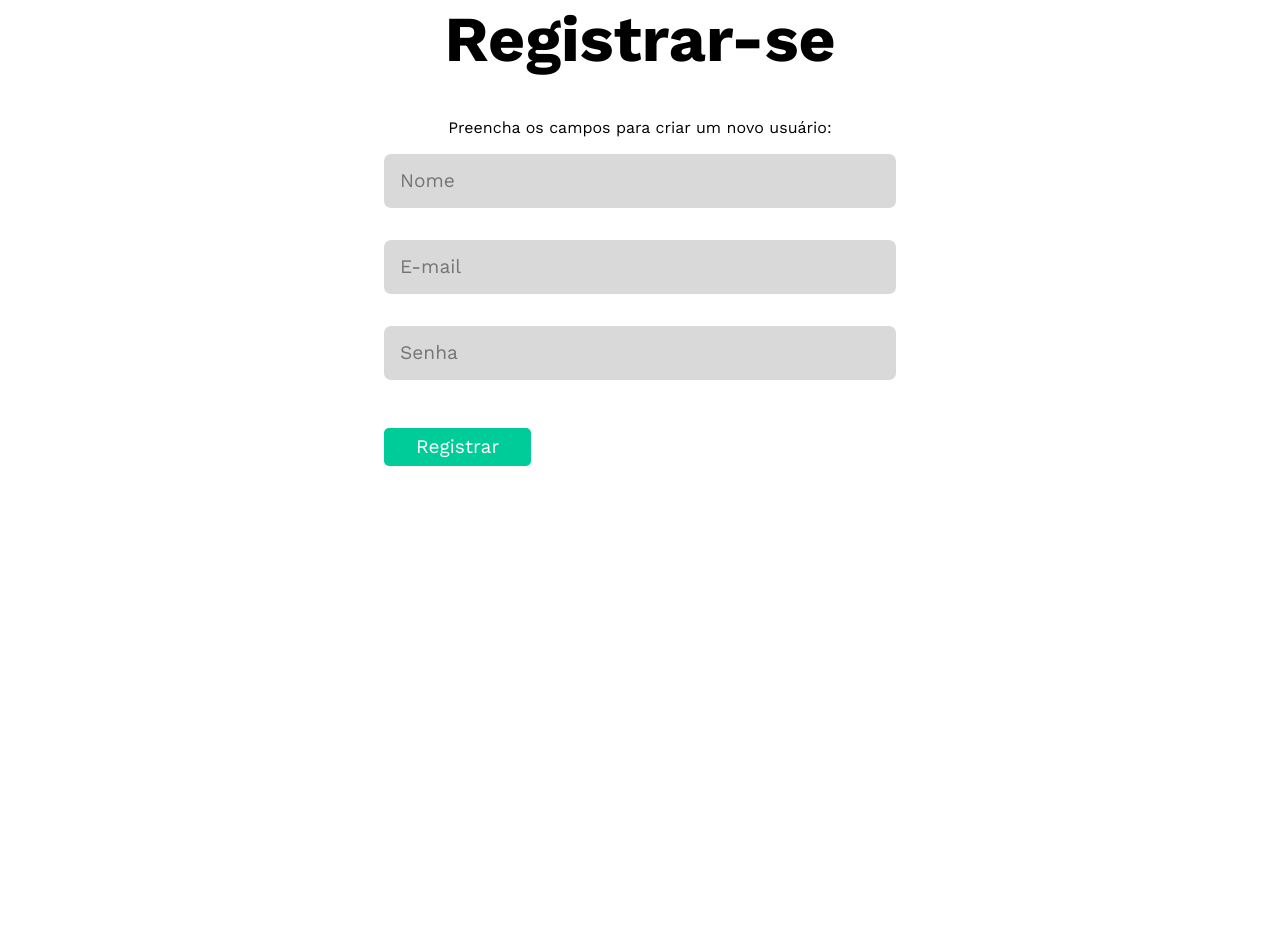
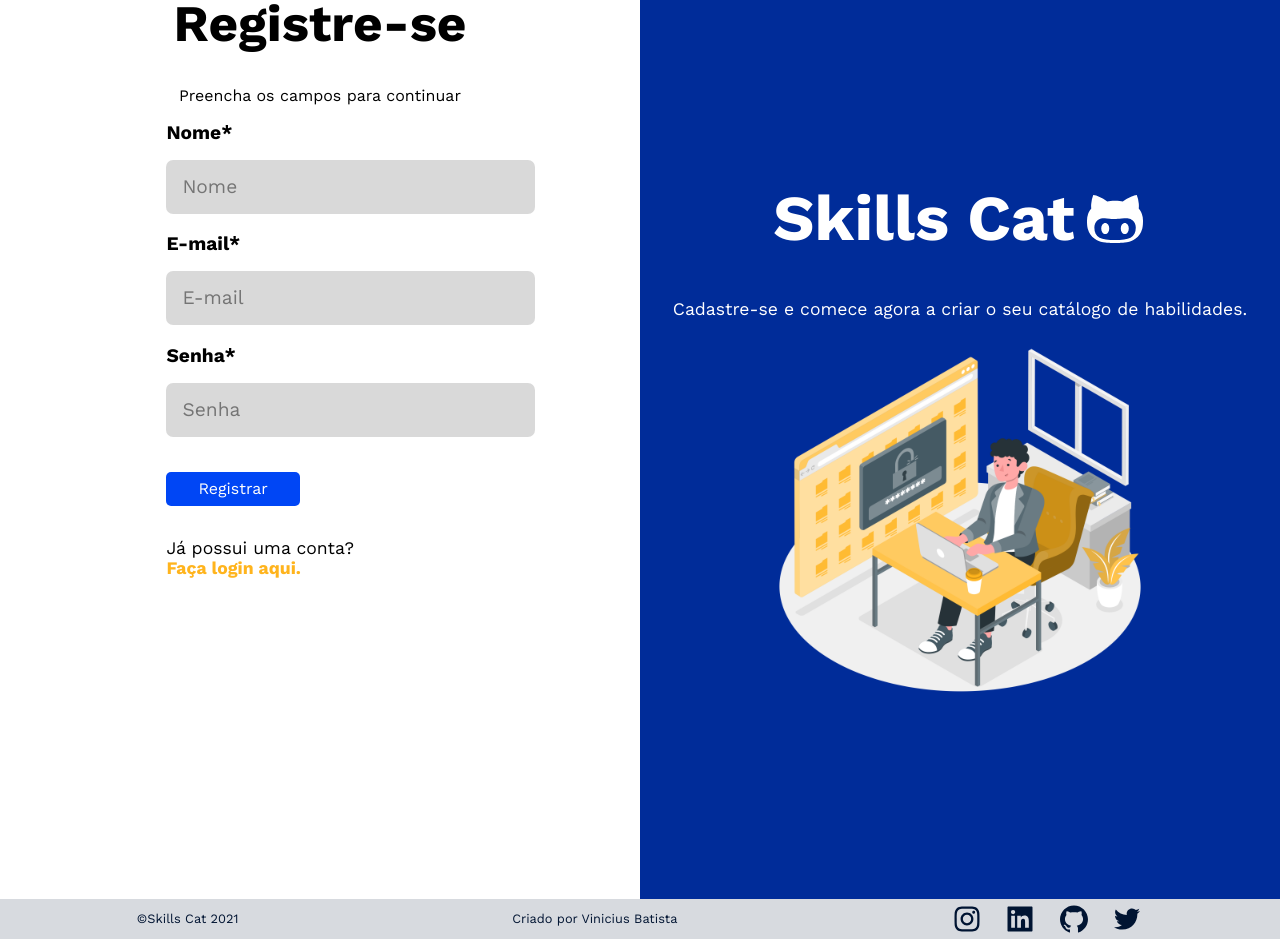
Before and after one commit to vinibatista905/Catalogo-de-Habilidades-Web, a React (Create React App) app in the folder client/: page /register in a window 1280 px wide. Shown: the part 40-979 px from the top of the page. Before the commit the page ends 800 px from the top, so only its background shows below. Built offline with nearby package versions, Linux system fonts and the light colour scheme.

Commit message:
Register e Login prontos

```diff
--- /dev/null
+++ b/client/src/components/footer/Footer.css
@@ -0,0 +1,63 @@
+.Footer{
+    display: flex;
+    justify-content: space-around;
+    align-items: center;
+    flex-direction: row;
+    background: #D7DADF;
+    width: 100%;
+    height: 5vh;
+    margin-top: auto;
+}
+
+.Icons-wrap{
+    display: flex;
+    justify-content: space-between;
+    align-items: center;
+    width: 15vw;
+}
+
+.Footer-Icon{
+    display: flex;
+    justify-content: center;
+    align-items: center;
+    text-decoration: none;
+    color: #001432;
+    font-size: 2rem;
+}
+
+.Footer-Icon:hover{
+    color: #0046F5;
+    transition: all .2s linear;
+}
+
+.Info{
+    color: #001432;
+}
+
+@media only screen and (max-width: 720px) {
+    .Footer{
+        display: flex;
+        justify-content: center;
+        align-items: center;
+        flex-direction: column;
+        height: 12vh;
+
+        padding: 4rem 0;
+    }
+
+    .Icons-wrap{
+        display: flex;
+        justify-content: center;
+        align-items: center;
+        width: 20vw;
+    }
+
+    .Info{
+        margin-bottom: 0.8rem;
+    }
+
+    .Footer-Icon{
+        margin-left: 0.6rem;
+        margin-right: 0.6rem;
+    }
+}
--- /dev/null
+++ b/client/src/components/footer/Footer.js
@@ -0,0 +1,55 @@
+import React from "react";
+import {
+  AiOutlineInstagram,
+  AiFillLinkedin,
+  AiFillGithub,
+  AiOutlineTwitter,
+} from "react-icons/ai";
+import "./Footer.css";
+
+const Footer = () => {
+  return (
+    <div className="Footer">
+
+      <div className="Info">
+        <small>©Skills Cat 2021</small>
+        </div>
+        <div className="Info">
+        <small>Criado por Vinicius Batista</small>
+      </div>
+
+      <div className="Icons-wrap">
+        <a
+          className="Footer-Icon"
+          href="https://www.instagram.com/vinaobatista/"
+          target="_blank"
+        >
+          <AiOutlineInstagram />
+        </a>
+        <a
+          className="Footer-Icon"
+          href="https://www.linkedin.com/in/vinicius-batista-0120016a/"
+          target="_blank"
+        >
+          <AiFillLinkedin />
+        </a>
+        <a
+          className="Footer-Icon"
+          href="https://github.com/vinibatista905"
+          target="_blank"
+        >
+          <AiFillGithub />
+        </a>
+        <a
+          className="Footer-Icon"
+          href="https://twitter.com/v1n1san"
+          target="_blank"
+        >
+          <AiOutlineTwitter />
+        </a>
+      </div>
+    </div>
+  );
+};
+
+export default Footer;
--- a/client/src/pages/login/Login.css
+++ b/client/src/pages/login/Login.css
@@ -1,6 +1,6 @@
 .Container-Login {
   display: grid;
-  height: 100vh;
+  min-height: 100vh;
   grid-template-columns: 1fr 1fr;
 }
 
@@ -115,10 +115,9 @@
 /* RESPONSIVO */
 
 @media only screen and (max-width: 720px) {
-
   .Container-Login {
     display: flex;
-    height: 100vh;
+    min-height: 100vh;
     flex-direction: column;
   }
 
@@ -138,14 +137,11 @@
   }
 
   .Login-Field {
-
     width: 100%;
-
   }
 
   .Form-container-login {
     width: 100%;
     margin-top: 1rem;
   }
-
 }
--- a/client/src/pages/login/Login.js
+++ b/client/src/pages/login/Login.js
@@ -3,9 +3,9 @@ import { ErrorMessage, Formik, Form, Field } from "formik";
 import * as yup from "yup";
 import axios from "axios";
 import { history } from "../../history";
-
+import Logo from "../../components/logo/Logo";
+import Footer from "../../components/footer/Footer";
 import "./Login.css";
-import Logo from "../../components/logo/Logo";
 
 const Login = () => {
   const handleSubmit = (values) => {
@@ -84,7 +84,7 @@ const Login = () => {
                     Ainda não possui uma conta?
                     <br />{" "}
                     <a href="/register" className="Login-span">
-                      Cadastre-se aqui.
+                      Registre-se aqui.
                     </a>
                   </p>
                 </Form>
@@ -93,6 +93,7 @@ const Login = () => {
           </div>
         </div>
       </div>
+      <Footer />
     </>
   );
 };
--- a/client/src/pages/register/Register.css
+++ b/client/src/pages/register/Register.css
@@ -1,23 +1,74 @@
-.container{
-    display: flex;
-    flex-direction: column;
-    width: 100vw;
+.Container-Register {
+    display: grid;
+    min-height: 100vh;
+    grid-template-columns: 1fr 1fr;
   }
 
-.Form-container{
-    width: 40%;
+  .Register-banner {
+    display: flex;
+    justify-content: center;
+    align-items: center;
+    flex-direction: column;
+    background-color: #002c99;
+    width: 100%;
+  }
+
+  .banner-logo {
+    display: flex;
+    justify-content: center;
+    align-items: flex-start;
+  }
+
+  .banner-img {
+    width: 25rem;
+  }
+
+  .banner-desc-register {
+    color: #ffffff;
+    font-size: 1.1rem;
+  }
+
+  .Register-section-title {
+    font-size: 3.2rem;
+  }
+
+  .Register-container {
+    display: flex;
+    justify-content: center;
+    align-items: center;
+    flex-direction: column;
+    width: 100%;
+  }
+
+  .Register-wrap {
+    display: flex;
+    justify-content: center;
+    align-items: center;
+    flex-direction: column;
+    width: 80%;
+    margin-bottom: 20rem;
+  }
+
+  .Form-container-register {
+    width: 60%;
+    margin-top: 1rem;
   }
 
   .Register-Field {
     border: none;
     background: rgba(0, 0, 0, 0.15);
     color: #000;
-    margin: 1rem 0;
+    margin-top: 1rem;
+    margin-bottom: 0;
     font-size: 1.2rem;
     border-radius: 7px;
-    width: 100%;
+    width: 120%;
     padding: 1rem;
-    transition: all .2s linear;
+    transition: all 0.2s linear;
+  }
+
+  .Register-group {
+    margin-bottom: 1.2rem;
   }
 
   .Register-Field:focus {
@@ -25,18 +76,72 @@
     box-shadow: 0 4px 4px rgba(0, 0, 0, 0.5);
   }
 
-.Register-Error{
+  .Register-Error {
     color: #ff8080;
-    font-size: 1rem;
+    margin: 1rem 0;
   }
 
-.Register-btn{
-    background: #00cc99;
+  .Register-btn {
+    background: #0046f5;
     color: #fdfdfd;
-    padding: .5rem 2rem;
+    padding: 0.5rem 2rem;
     border: none;
     border-radius: 5px;
+    margin-top: 1rem;
+    cursor: pointer;
+  }
+
+  .Register-btn:hover {
+    background: #002c99;
+    transition: all 0.2s linear;
+  }
+
+  .form-desc {
+    font-size: 1.2rem;
+    font-weight: 700;
+  }
+
+  .register-desc {
+    font-size: 1.1rem;
     margin-top: 2rem;
-    cursor: pointer;
-    font-size: 1.2rem;
   }
+
+  .Register-span {
+    font-weight: 800;
+    color: #ffb41d;
+    text-decoration: none;
+  }
+
+  /* RESPONSIVO */
+
+  @media only screen and (max-width: 720px) {
+    .Container-Register {
+      display: flex;
+      min-height: 100vh;
+      flex-direction: column-reverse;
+    }
+
+    .banner-desc {
+      color: #ffffff;
+      font-size: 0.8rem;
+      margin-bottom: 0.8rem;
+    }
+
+    .banner-img {
+      width: 14rem;
+      margin-bottom: 2rem;
+    }
+
+    .Register-section-title {
+      font-size: 2.5rem;
+    }
+
+    .Register-Field {
+      width: 100%;
+    }
+
+    .Form-container-register {
+      width: 100%;
+      margin-top: 1rem;
+    }
+  }
--- a/client/src/pages/register/Register.js
+++ b/client/src/pages/register/Register.js
@@ -5,6 +5,8 @@ import axios from "axios";
 import { history } from "../../history";
 
 import "./Register.css";
+import Logo from "../../components/logo/Logo";
+import Footer from "../../components/footer/Footer";
 
 const Register = () => {
   const handleSubmit = (values) => {
@@ -23,10 +25,15 @@ const Register = () => {
   });
   return (
     <>
-      <div className="container">
-        <h1>Registrar-se</h1>
-        <p>Preencha os campos para criar um novo usuário:</p>
-        <div className="Form-container">
+      <div className="Container-Register">
+
+
+
+        <div className="Register-container">
+          <div className="Register-wrap">
+            <h1 className="Register-section-title">Registre-se</h1>
+            <p>Preencha os campos para continuar</p>
+            <div className="Form-container-register">
               <Formik
                 initialValues={{}}
                 onSubmit={handleSubmit}
@@ -34,6 +41,7 @@ const Register = () => {
               >
                 <Form className="Register">
                 <div className="Register-group">
+                    <p className="form-desc">Nome*</p>
                     <Field
                       name="name"
                       placeholder="Nome"
@@ -46,6 +54,7 @@ const Register = () => {
                     />
                   </div>
                   <div className="Register-group">
+                    <p className="form-desc">E-mail*</p>
                     <Field
                       name="email"
                       placeholder="E-mail"
@@ -58,26 +67,50 @@ const Register = () => {
                     />
                   </div>
                   <div className="Register-group">
+                    <p className="form-desc">Senha*</p>
                     <Field
                       name="password"
+                      placeholder="Senha"
                       type="password"
-                placeholder="Senha"
                       className="Register-Field"
                     />
                     <ErrorMessage
                       component="span"
                       name="password"
-                type="password"
                       className="Register-Error"
                     />
                   </div>
                   <button className="Register-btn" type="submit">
                     Registrar
                   </button>
+                  <p className="register-desc">
+                    Já possui uma conta?
+                    <br />{" "}
+                    <a href="/login" className="Register-span">
+                      Faça login aqui.
+                    </a>
+                  </p>
                 </Form>
               </Formik>
             </div>
           </div>
+        </div>
+
+        <div className="Register-banner">
+          <div  className='banner-logo-register'>
+          <Logo className='logo' />
+          </div>
+          <p className="banner-desc-register">
+            Cadastre-se e comece agora a criar o seu catálogo de habilidades.
+          </p>
+          <img
+            className="banner-img"
+            src={require("../../assets/register-1.png").default}
+          ></img>
+        </div>
+
+      </div>
+      <Footer />
     </>
   );
 };
```
Also changed, not shown: client/src/assets/register-1.png (added). Lines whose indentation alone changed are shown as unchanged.
